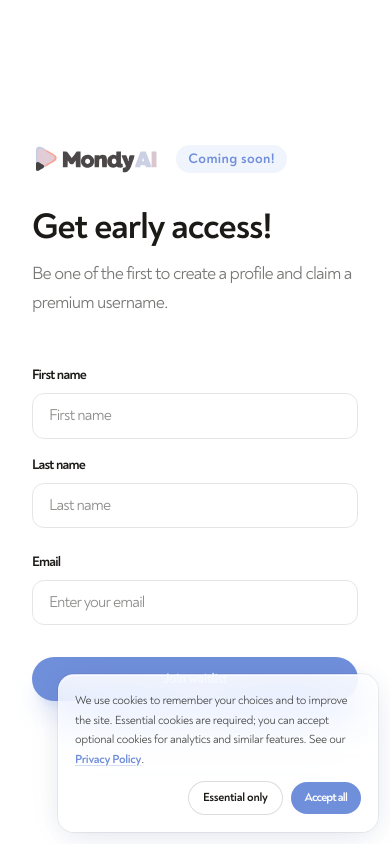
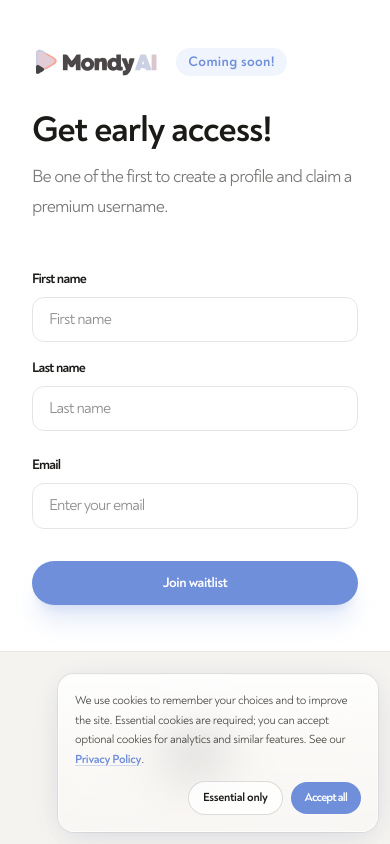
Before and after one commit to TezzeractTeams/Mondy, a Next.js app: page /infopage in a window 390 px wide. Built offline with nearby package versions, Linux system fonts and the light colour scheme; no server answers.

Commit message:
Refactor JoinWaitlistForm layout for improved responsiveness: Updated column descriptions for clarity and adjusted styles for better mobile and desktop display. Enhanced animation properties for smoother transitions, contributing to a more engaging user experience.

```diff
--- a/src/app/infopage/page.tsx
+++ b/src/app/infopage/page.tsx
@@ -76,7 +76,7 @@ function JoinWaitlistForm({ initialEmail }: { initialEmail: string }) {
 
   return (
     <div className="flex min-h-dvh w-full flex-1 flex-col bg-white md:flex-row">
-      {/* Left Column: Form Section */}
+      {/* Form column — full width on mobile, half on md+ */}
       <div className="relative flex w-full flex-1 items-center justify-center p-8 md:w-1/2 md:p-16 lg:p-24">
         <motion.div
           className="flex w-full max-w-md flex-col gap-8"
@@ -196,11 +196,11 @@ function JoinWaitlistForm({ initialEmail }: { initialEmail: string }) {
         </motion.div>
       </div>
 
-      {/* Right Column: Image Placeholder */}
+      {/* Visual column — below form on mobile, right pane on md+ */}
       <motion.div
-        className="hidden min-h-dvh w-full flex-1 flex-col items-center justify-center border-l border-black/5 bg-mondy-surface p-8 md:flex md:w-1/2 md:p-12"
-        initial={reduceMotion ? false : { opacity: 0, x: 28 }}
-        animate={{ opacity: 1, x: 0 }}
+        className="flex w-full flex-col items-center justify-center border-t border-black/5 bg-mondy-surface px-8 py-16 md:min-h-dvh md:w-1/2 md:flex-1 md:border-l md:border-t-0 md:p-12"
+        initial={reduceMotion ? false : { opacity: 0, y: 28 }}
+        animate={{ opacity: 1, y: 0 }}
         transition={{
           duration: reduceMotion ? 0 : 0.55,
           delay: reduceMotion ? 0 : 0.14,
```
